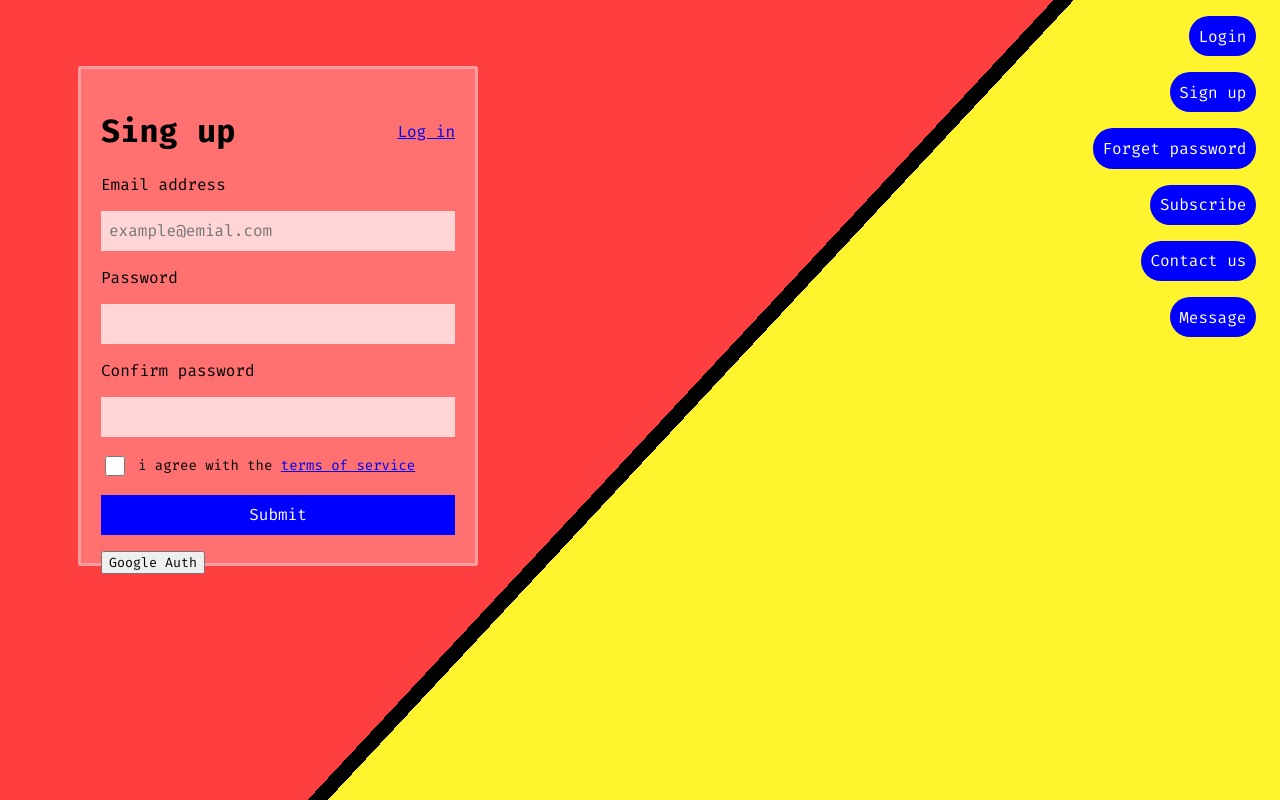
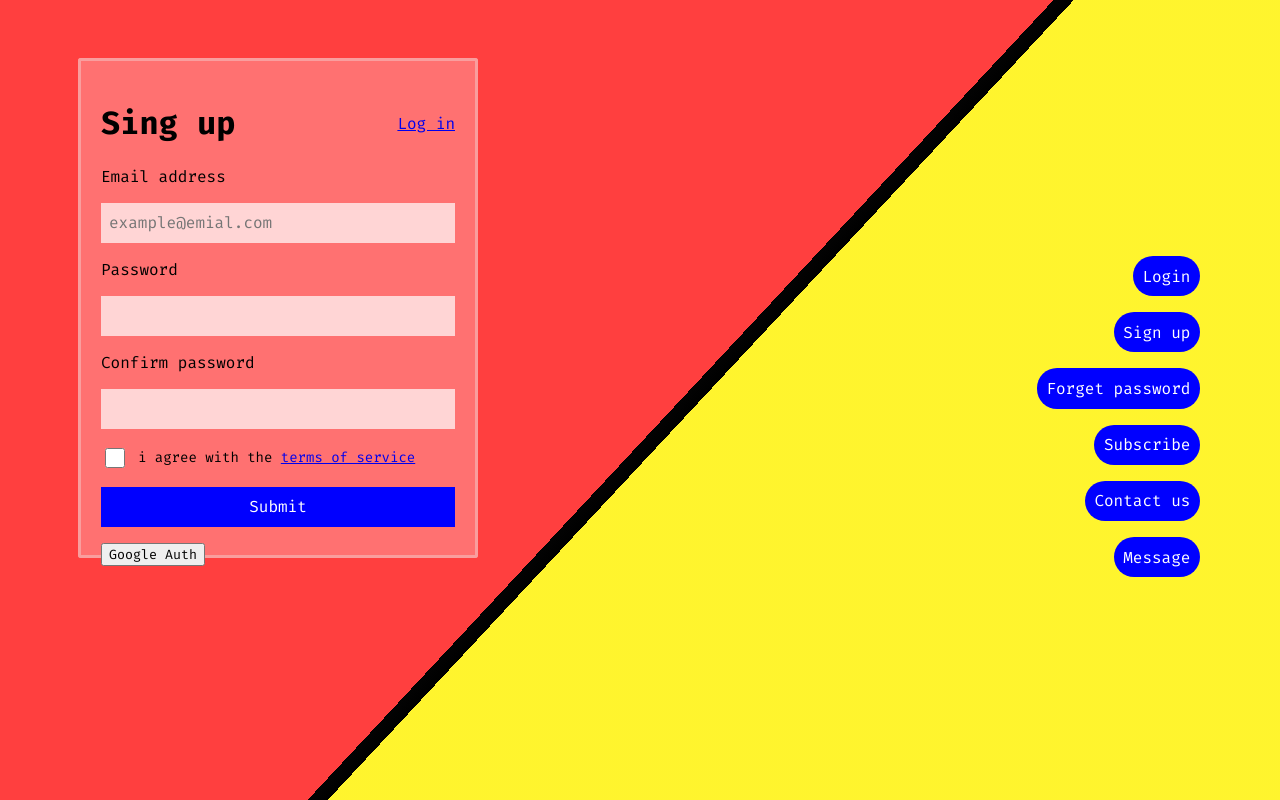
Before and after one commit to ariannargesi/cubic-forms, a React (Create React App) app: page / in a window 1280 px wide. Built offline with nearby package versions, Linux system fonts and the light colour scheme.

Commit message:
add styles

```diff
--- a/src/Components/ButtonsGroup/index.tsx
+++ b/src/Components/ButtonsGroup/index.tsx
@@ -5,8 +5,11 @@ import Button from '../Button'
 
 const ButtonsGroupStyled = styled.div`
     direction: rtl;
+    position: absolute;
+    top: 30%;
+    right: 5%;
 `
-
+// 308560492398-kjesqudoqndn8ca1611ft11qlq88um4s.apps.googleusercontent.com
 
 const ButtonsGroup: React.FC = () => {
 
```
